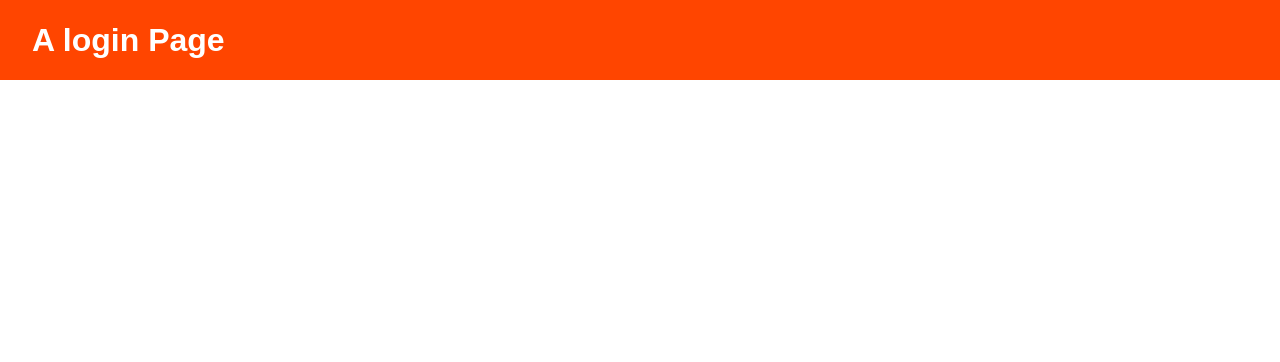
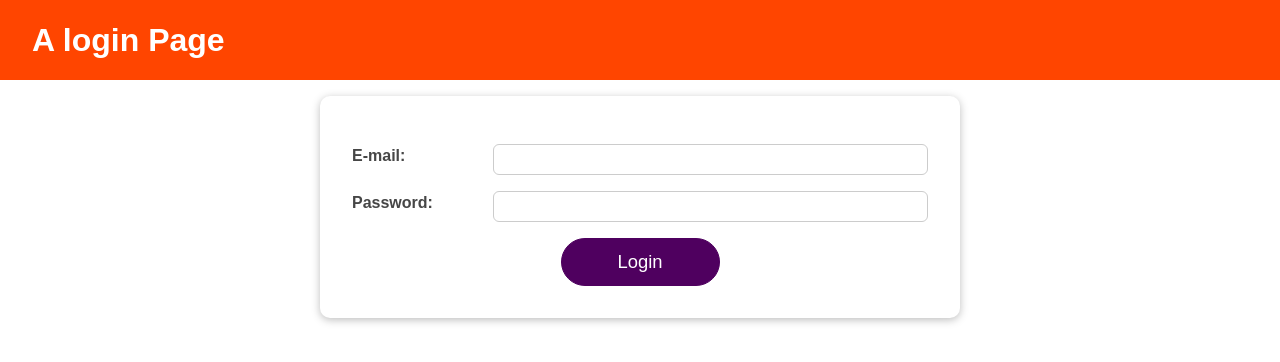
Before and after one commit to MwauStephen/React-Logg-In, a React (Create React App) app: page / in a window 1280 px wide. Shown: the top 362 px of the page. Built offline with nearby package versions, Linux system fonts and the light colour scheme.

Commit message:
added a main element

```diff
--- a/src/App.js
+++ b/src/App.js
@@ -1,11 +1,14 @@
 import React, { Fragment } from "react";
 import MainHeader from "./Components/MainHeader/MainHeader";
+import Login from "./Components/Login/Login";
 
 function App() {
   return (
     <Fragment>
-      <MainHeader />;
-
+      <MainHeader />
+      <main>
+        <Login />
+      </main>
     </Fragment>
   );
 }
```
